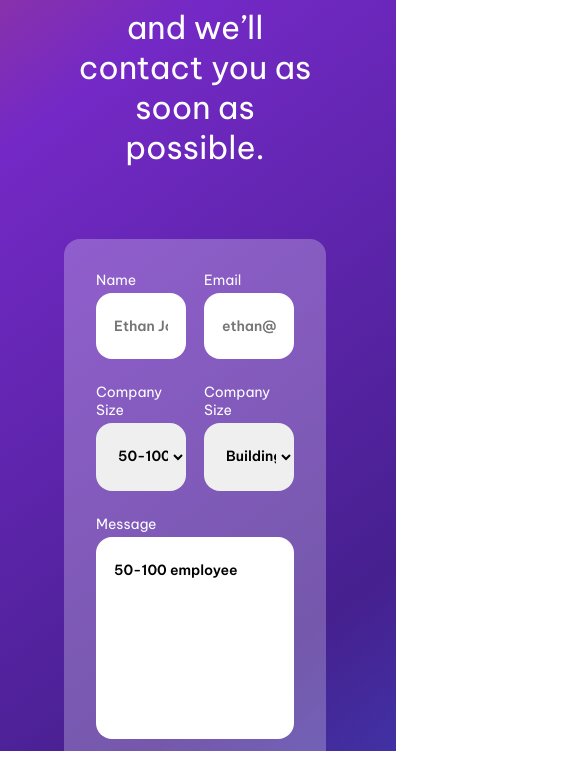
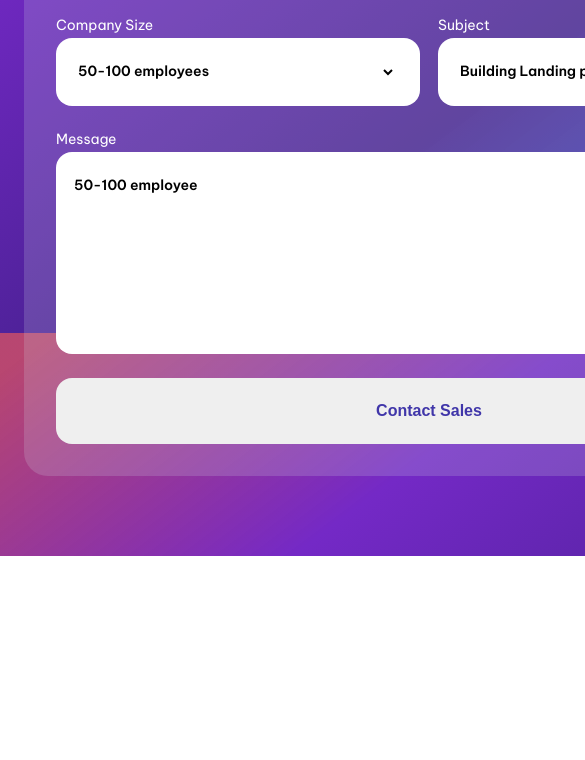
Before and after one commit to cristhianbenitez/responsive-challenges, a plain HTML site: page contact-page/index.html in a window 390 px wide. Shown: the part 511-1271 px from the top of the page, 585 px wide, since content can reach past the window. After the commit the page ends 1067 px from the top, so only its background shows below. Drawn offline with Linux system fonts and the light colour scheme.

Commit message:
contact-page finished

```diff
--- a/contact-page/index.html
+++ b/contact-page/index.html
@@ -23,6 +23,7 @@
       </header>
 
       <form action="" class="contact__form">
+        <div class="contact__form__container">
           <!-- Name -->
           <label class="contact__form__name">
             Name
@@ -30,7 +31,7 @@
           </label>
           <!-- Email -->
           <label class="contact__form__email"
-          >Email
+            >Company Email
             <input type="email" id="email" placeholder="ethan@johnson.com" />
           </label>
           <!-- Company Size -->
@@ -39,15 +40,20 @@
             <select name="company-size" id="company-size">
               <option value="1-10-employees">1-10 employees</option>
               <option value="10-50-employees">10-50 employees</option>
-            <option value="50-100-employees" selected>50-100 employees</option>
+              <option value="50-100-employees" selected>
+                50-100 employees
+              </option>
             </select>
           </label>
           <!-- Subject -->
           <label class="contact__form__subject">
-          Company Size
+            Subject
             <select name="subject" id="subject">
-            <option value="1-10-employees" selected>
+              <option value="building-landing-pages" selected>
                 Building Landing pages
+              </option>
+              <option value="design-brand-identity">
+                Design Brand Identity
               </option>
             </select>
           </label>
@@ -58,6 +64,7 @@
           </label>
 
           <button class="contact__form__button">Contact Sales</button>
+        </div>
       </form>
     </div>
   </body>
--- a/contact-page/styles.css
+++ b/contact-page/styles.css
@@ -44,6 +44,7 @@ body {
   font-family: var(--ff-be-vietnam-pro);
 
   background: url('./images/bg-image.svg') no-repeat center center fixed;
+  background-size: cover;
 }
 
 /* ======================
@@ -53,12 +54,12 @@ body {
 .container {
   max-width: 1280px;
   margin: 0 auto;
-  padding: 0 4rem;
+  padding: 0 4.25rem;
 }
 
 .logo {
   margin-top: 1.25rem;
-  margin-bottom: 2.75rem;
+  margin-bottom: 2.5rem;
 }
 
 .contact__header {
@@ -70,6 +71,7 @@ body {
 
 .contact__header__heading {
   margin-bottom: 1rem;
+  margin-top: 0;
 
   font-size: var(--fs-heading);
 }
@@ -79,9 +81,22 @@ body {
 
   font-weight: 400;
   font-size: var(--fs-subheading);
+  line-height: 1.5;
 }
 
 .contact__form {
+  padding: 2rem;
+  background-color: rgba(205, 213, 224, 0.2);
+
+  margin: 0 auto;
+  width: fit-content;
+  margin-bottom: 5rem;
+
+  border-radius: 1.5rem;
+  color: var(--clr-white);
+}
+
+.contact__form__container {
   display: grid;
   grid-template-columns: 1fr 1fr 1fr 1fr;
   gap: 1.5rem 1.125rem;
@@ -91,14 +106,7 @@ body {
     'message message message message'
     'button button button button';
 
-  padding: 2rem;
-  background-color: rgba(255, 255, 255, 0.25);
-
-  max-width: 800px;
-  margin: 0 auto;
-
-  border-radius: 1rem;
-  color: var(--clr-white);
+  width: 746px;
 }
 
 .contact__form label {
@@ -119,6 +127,16 @@ body {
   border: none;
   font-family: var(--ff-be-vietnam-pro);
   font-weight: 600;
+
+  background-color: var(--clr-white);
+}
+
+.contact__form select {
+  border-right: 1.5rem solid transparent;
+}
+
+.contact__form input::placeholder {
+  color: var(--clr-grey);
 }
 
 .contact__form__name {
@@ -151,4 +169,35 @@ body {
   font-weight: 700;
   color: var(--clr-purple);
   border-radius: 1rem;
+  border: none;
 }
+
+@media (max-width: 1024px) {
+  .contact__header {
+    max-width: 360px;
+  }
+
+  .contact__header__heading {
+    margin-bottom: 1rem;
+
+    font-size: 2.5rem;
+  }
+
+  .contact__header__subheading {
+    margin-bottom: 4.5rem;
+
+    font-weight: 400;
+    font-size: var(--fs-body);
+  }
+}
+
+@media (max-width: 640px) {
+  .container {
+    padding: 0 1.5rem;
+  }
+  .contact__form {
+    display: flex;
+    flex-direction: column;
+    gap: 1.5rem;
+  }
+}
```
Also changed, not shown: 1 other file. Lines whose indentation alone changed are shown as unchanged.
